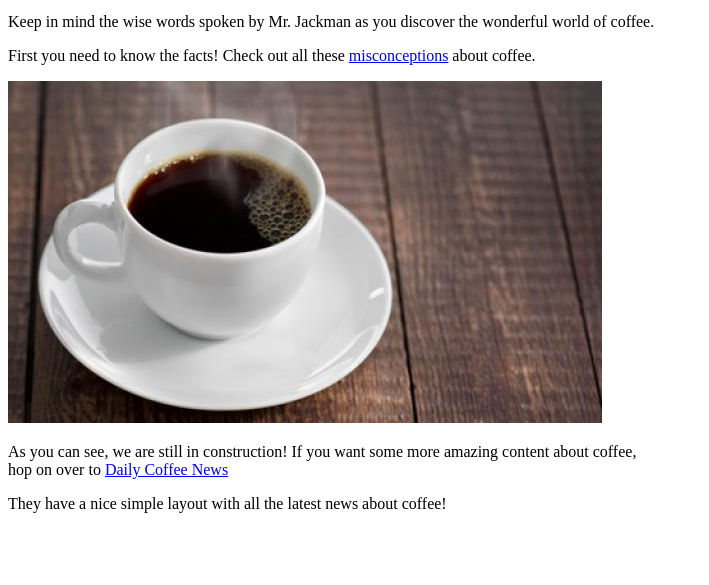
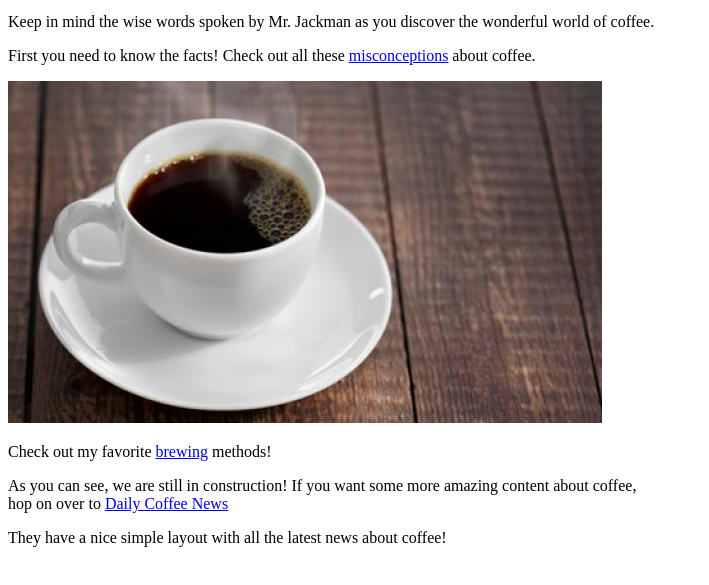
Before and after one commit to connor-ray/cray9503.github.io, a plain HTML site: page index.html in a window 1280 px wide. Shown: the part 101-686 px from the top of the page, without its empty margins (0-709 px from the left). Drawn offline with Linux system fonts and the light colour scheme.

Commit message:
Added brewing method link

```diff
--- a/index.html
+++ b/index.html
@@ -10,6 +10,7 @@
       <p>Keep in mind the wise words spoken by Mr. Jackman as you discover the wonderful world of coffee.</p>
       <p>First you need to know the facts! Check out all these <a href="misconception.html">misconceptions</a> about coffee.</p>
       <img src="coffee-website-1.jpg" alt="Coffee" />
+      <p>Check out my favorite <a href="brewing-methods.html">brewing</a> methods!</p>
       <p>As you can see, we are still in construction! If you want some more amazing content about coffee,<br> hop on over to <a href="http://dailycoffeenews.com/">Daily Coffee News</a><p>
       <p>They have a nice simple layout with all the latest news about coffee!<p>
   </body>
```
